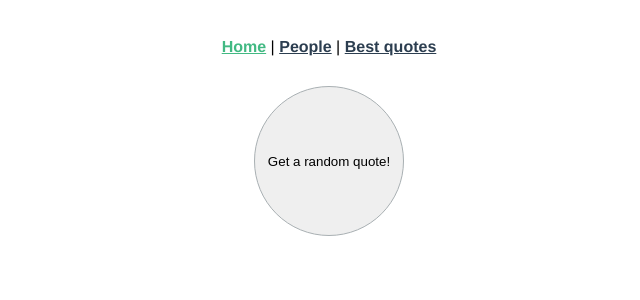
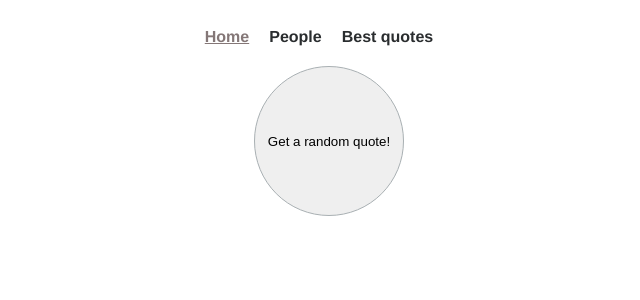
Before and after one commit to tommisoikkeli/sopranos-quotes, a Vue app: page / in a window 1280 px wide. Shown: the top 300 px of the page, without its empty margins (311-951 px from the left). Built offline with nearby package versions, Linux system fonts and the light colour scheme; no server answers.

Commit message:
styling updates

```diff
--- a/src/App.vue
+++ b/src/App.vue
@@ -1,8 +1,8 @@
 <template>
   <div id="app">
-    <div id="nav">
-      <router-link to="/">Home</router-link> |
-      <router-link to="/people">People</router-link> |
+    <div class="nav">
+      <router-link to="/">Home</router-link>
+      <router-link to="/people">People</router-link>
       <router-link to="/best">Best quotes</router-link>
     </div>
     <router-view/>
@@ -10,6 +10,8 @@
 </template>
 
 <style lang="scss">
+@import "@/styles/variables.scss";
+
 #app {
   font-family: "Avenir", Helvetica, Arial, sans-serif;
   -webkit-font-smoothing: antialiased;
@@ -17,16 +19,24 @@
   text-align: center;
   display: flex;
   flex-direction: column;
+  justify-content: center;
   align-items: center;
+}
+.nav {
+  display: flex;
   justify-content: center;
-}
-#nav {
-  padding: 30px;
+  padding: 20px;
   a {
+    margin-right: 20px;
     font-weight: bold;
-    color: #2c3e50;
+    color: $router-link;
+    text-decoration: none;
+    &:hover {
+      color: $router-link-active;
+    }
     &.router-link-exact-active {
-      color: #42b983;
+      color: $router-link-active;
+      text-decoration: underline;
     }
   }
 }
--- a/src/components/Button.vue
+++ b/src/components/Button.vue
@@ -1,5 +1,5 @@
 <template>
-  <button :class="['button', type]" @click="onClick" :disabled="isDisabled" :title="isDisabled && 'Already rated'">
+  <button :id="id && id" :class="['button', type]" @click="onClick" :disabled="isDisabled" :title="isDisabled && 'Already rated'">
     <div class="button-content">
       {{ content }}
     </div>
@@ -13,6 +13,7 @@ type ButtonType = 'default' | 'random' | 'rating' | 'liked';
 
 @Component
 export default class Button extends Vue {
+  @Prop() private id!: string;
   @Prop() private content!: string;
   @Prop() private type!: ButtonType;
   @Prop() private onClick!: () => void;
@@ -49,7 +50,10 @@ export default class Button extends Vue {
     outline: none;
     border: 1px solid $border-color;
     &:hover {
-        border-color: darken($border-color, 10%);
+      border-color: darken($border-color, 20%);
+    }
+    &:disabled {
+      animation: fill 2s linear;
     }
   }
 
@@ -78,4 +82,12 @@ export default class Button extends Vue {
     }
   }
 }
+@keyframes fill {
+  0% {
+    background: darken($white, 15%);
+  }
+  100% {
+    background: $white;
+  }
+}
 </style>
--- a/src/styles/variables.scss
+++ b/src/styles/variables.scss
@@ -7,6 +7,8 @@ $rating-button-outline: #86bcd1;
 $liked-button-red: #ec1919;
 $border-color: #a9b0b3;
 $card-box-shadow: #b6b9bd;
+$router-link: #2a2d2f;
+$router-link-active: #847777;
 
 // other
 $box-shadow: 1px 1px 1px 0 $card-box-shadow;
--- a/src/utils/utils.ts
+++ b/src/utils/utils.ts
@@ -15,11 +15,16 @@ export function getLocalStorageItems(key: string) {
   return JSON.parse(localStorage.getItem(key) || '[]');
 }
 
-export function findById(quotes: IQuote[], id: number): IQuote {
-  const result = quotes.filter((i: IQuote) => i.id === id);
-  return result[0];
-}
-
 export function isRated(quotes: IQuote[], id: number): boolean {
   return quotes.map((i: IQuote) => i.id).indexOf(id) !== -1;
 }
+
+export function disableButtonForTimeout(buttonId: string, timeout: number): void {
+  const target: HTMLButtonElement = document.getElementById(buttonId) as HTMLButtonElement;
+  if (target) {
+    target.disabled = true;
+    setTimeout(() => {
+      target.disabled = false;
+    }, timeout);
+  }
+}
--- a/src/views/Home.vue
+++ b/src/views/Home.vue
@@ -1,7 +1,7 @@
 <template>
   <div class="home">
     <QuoteCard :onQuoteCardButtonClick="rateQuote" :quote="this.quote" :isQuoteRated="isQuoteRated"/>
-    <Button type="random" content="Get a random quote!" :onClick="getRandomQuote"/>
+    <Button type="random" content="Get a random quote!" :onClick="getRandomQuote" id="random-button"/>
   </div>
 </template>
 
@@ -11,7 +11,9 @@ import QuotesApi from '@/api/QuotesApi';
 import { IQuote } from '@/models/models';
 import QuoteCard from '@/components/QuoteCard.vue';
 import Button from '@/components/Button.vue';
-import { setLocalStorageItem, getLocalStorageItems, isRated } from '@/utils/utils';
+import { setLocalStorageItem, getLocalStorageItems, isRated, disableButtonForTimeout } from '@/utils/utils';
+
+const BUTTON_TIMEOUT: number = 2000;
 
 @Component({
   components: {
@@ -29,6 +31,7 @@ export default class Home extends Vue {
 
   private getRandomQuote(): void {
     QuotesApi.getRandomQuote().then((quote: IQuote) => this.quote = quote);
+    disableButtonForTimeout('random-button', BUTTON_TIMEOUT);
   }
 
   private rateQuote(): void {
--- a/src/views/Quotes.vue
+++ b/src/views/Quotes.vue
@@ -15,7 +15,7 @@ import QuoteCard from '@/components/QuoteCard.vue';
 import { IPerson, IQuote } from '@/models/models';
 import QuotesApi from '@/api/QuotesApi';
 import Img from '@/components/Img.vue';
-import { getLocalStorageItems, setLocalStorageItem, findById, isRated } from '@/utils/utils';
+import { getLocalStorageItems, setLocalStorageItem, isRated } from '@/utils/utils';
 
 @Component({
   components: {
```
Also changed, not shown: 1 other file (tests, documents, lock files or other folders). Lines whose indentation alone changed are shown as unchanged.
